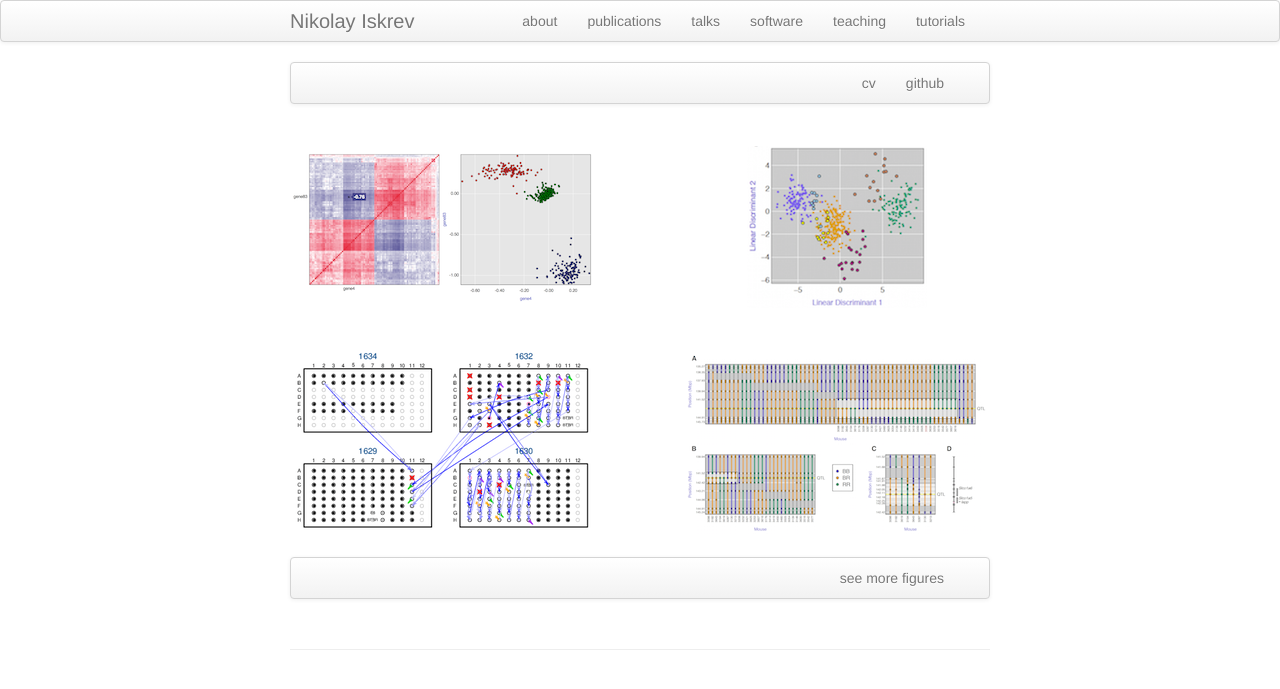
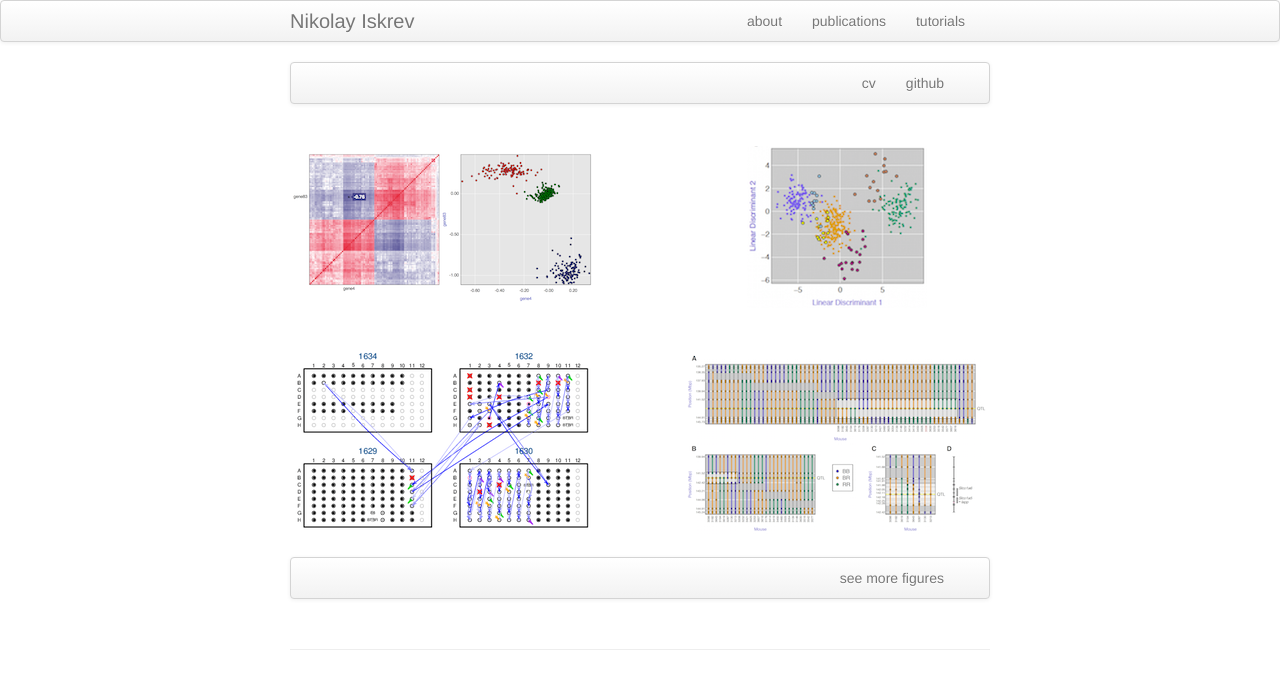
Before and after one commit to niskrev/niskrev.github.io, a Jekyll site: the page built from index.md, in a window 1280 px wide. Shown: the top 689 px of the page. Built offline with Jekyll 4.4.1, drawn with Linux system fonts in a browser that asks for light colours.

Commit message:
updated default theme

```diff
--- a/_includes/themes/twitter/default.html
+++ b/_includes/themes/twitter/default.html
@@ -37,9 +37,6 @@
           <ul class="nav">
               <li><a href="{{ BASE_PATH }}/pages/about.html">about</a></li>
               <li><a href="{{ BASE_PATH }}/pages/pubs.html">publications</a></li>
-              <li><a href="{{ BASE_PATH }}/pages/talks.html">talks</a></li>
-              <li><a href="{{ BASE_PATH }}/pages/software.html">software</a></li>
-              <li><a href="{{ BASE_PATH }}/pages/teaching.html">teaching</a></li>
               <li><a href="{{ BASE_PATH }}/pages/tutorials.html">tutorials</a></li>
           </ul>
         </div>
```
